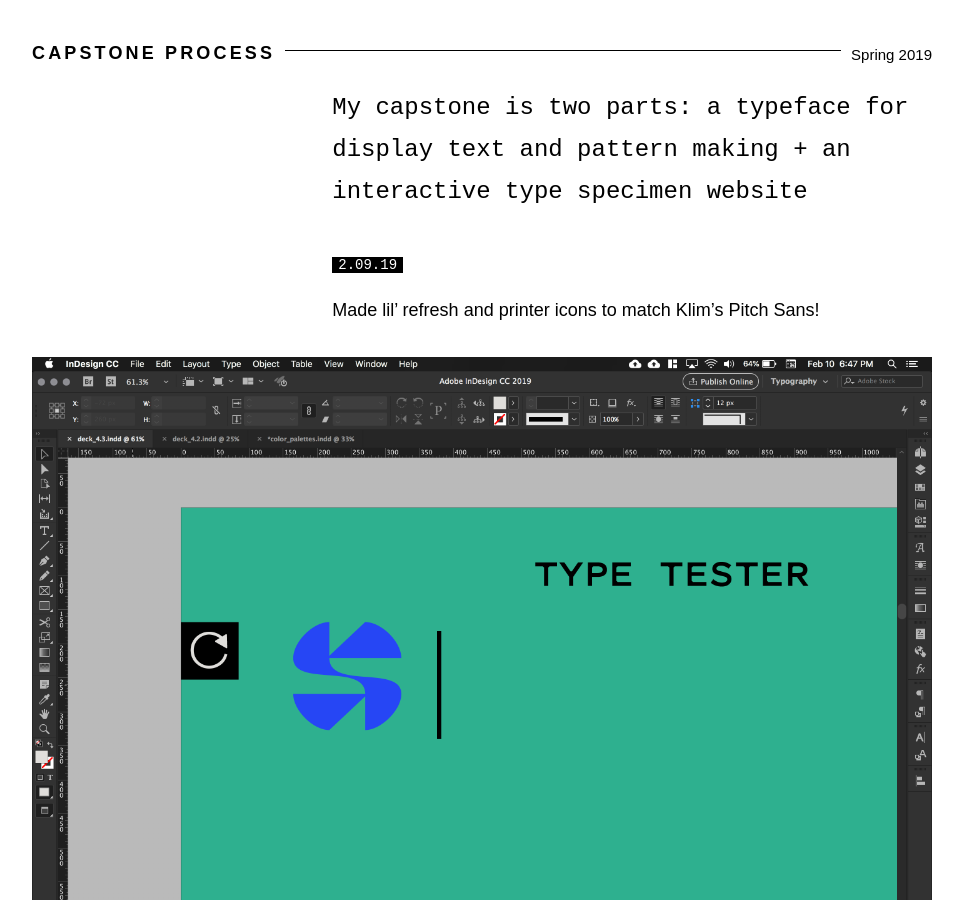
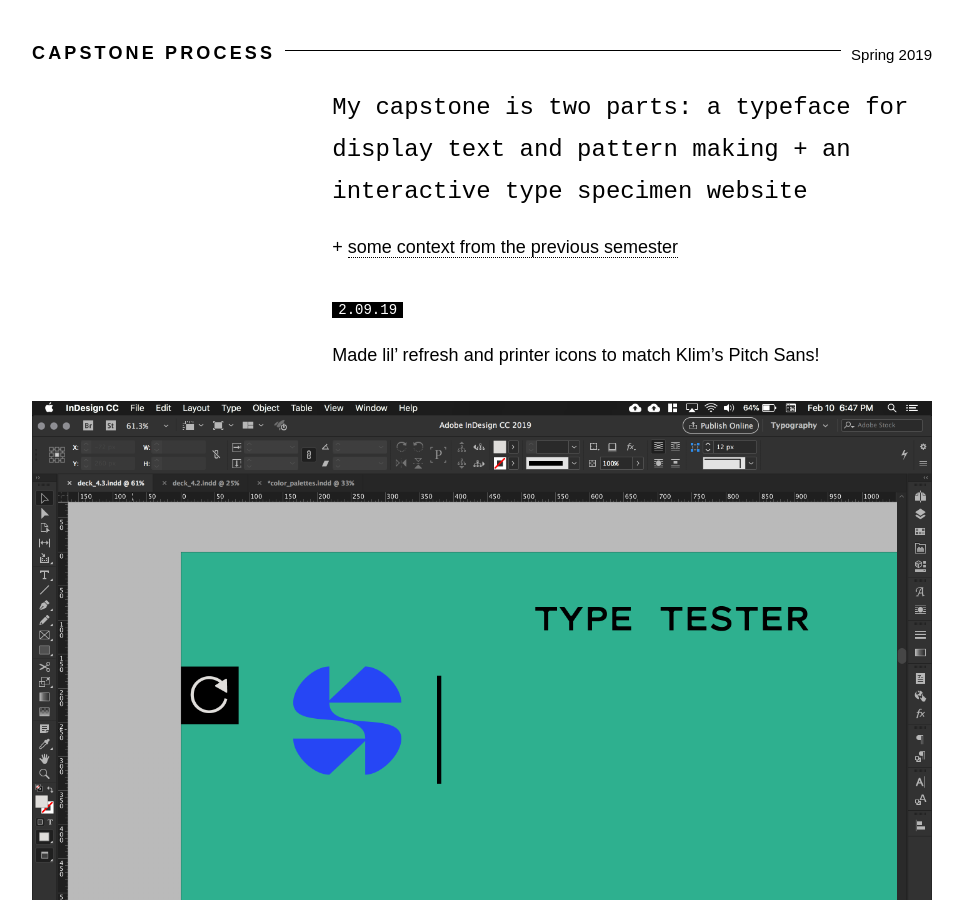
Before and after one commit to vannavu/capstone_process, a Jekyll site: the page built from index.md, in a window 1280 px wide and 900 px high. Shown: the whole window, without its empty margins (158-1121 px from the left). Built offline with Jekyll 4.4.1, drawn with Linux system fonts in a browser that asks for light colours; some web fonts are replaced.

Commit message:
added link to ref repo

```diff
--- a/index.md
+++ b/index.md
@@ -5,6 +5,8 @@ layout: home
 # <span id="title">Capstone Process</span><span id="date">Spring 2019</span>
 
 ## My capstone is two parts: a typeface for display text and pattern making + an interactive type specimen website
+
+<span>+</span> [some context from the previous semester](https://vannavu.com/referencerepository/)
 
 {% include /02.09.19.md %}
 {% include /02.08.19.md %}
```
Also changed, not shown: 2 other files.
